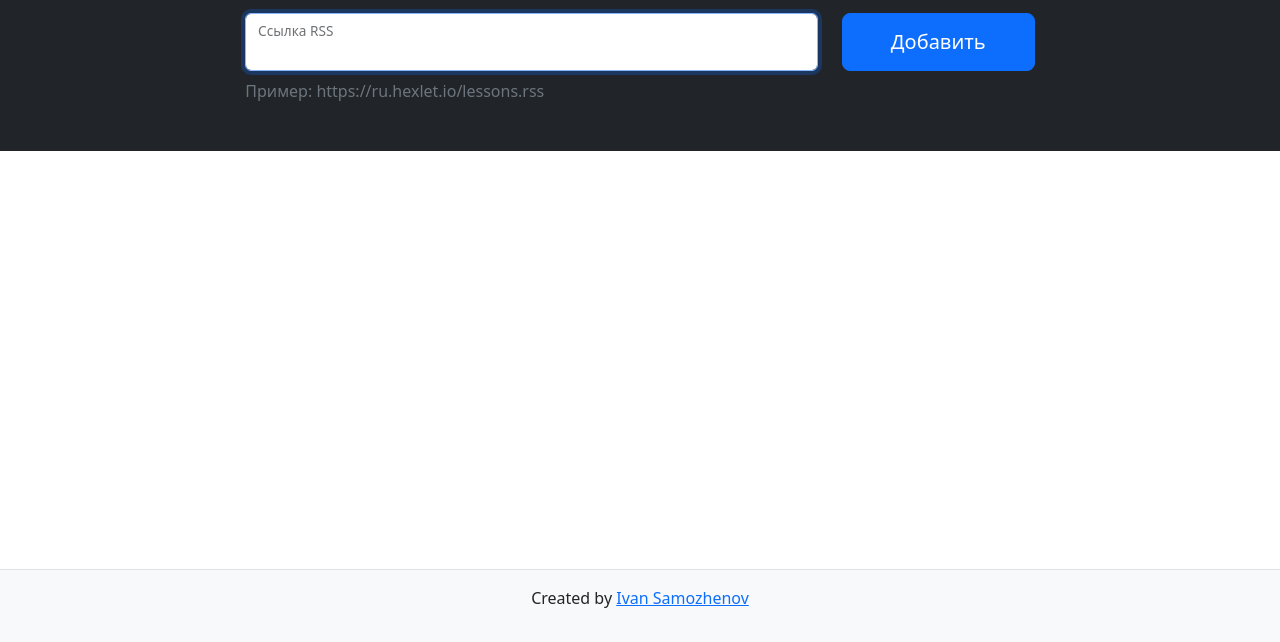
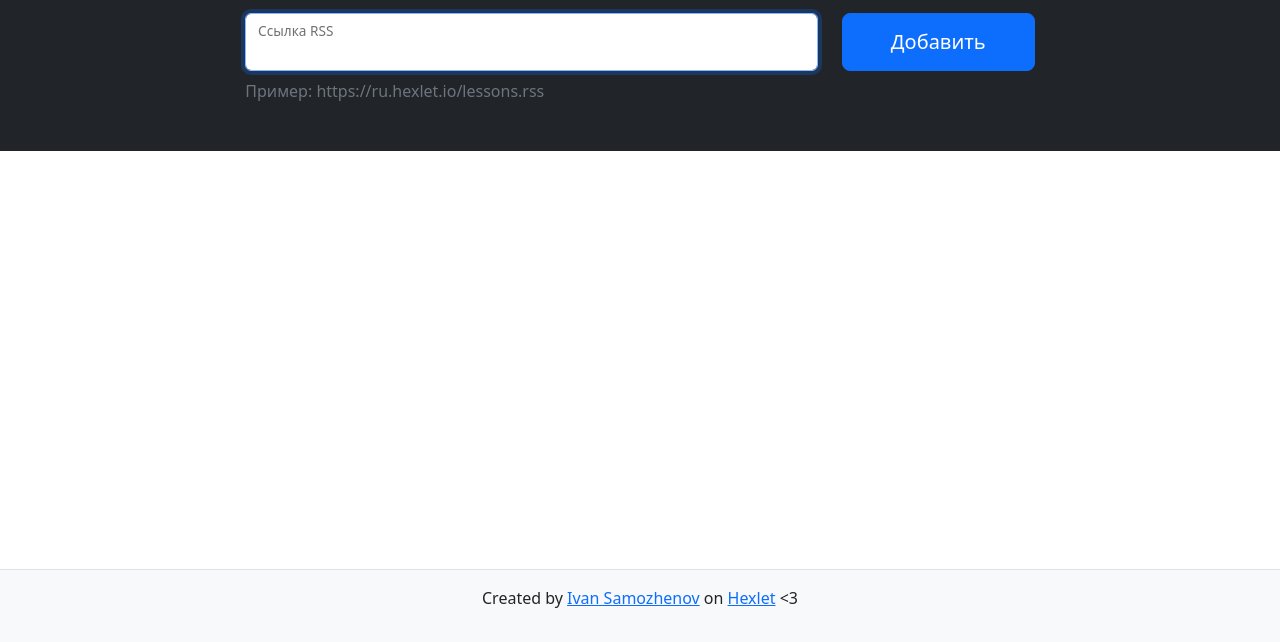
Before and after one commit to SamIvan-ark/frontend-project-11, a website built with webpack: page index.html in a window 1280 px wide. Shown: the part 158-800 px from the top of the page. Built offline with nearby package versions, Linux system fonts and the light colour scheme.

Commit message:
Add signature to layout

```diff
--- a/index.html
+++ b/index.html
@@ -37,7 +37,7 @@
     <footer class="footer border-top py-3 mt-5 bg-light">
       <div class="container-xl">
         <div class="text-center">
-          <p>Created by <a href="https://github.com/SamIvan-ark/frontend-project-11" target="_blank">Ivan Samozhenov</a></p>
+          <p>Created by <a href="https://github.com/SamIvan-ark/frontend-project-11" target="_blank">Ivan Samozhenov</a> on <a href="https://ru.hexlet.io">Hexlet</a> <3</p>
         </div>
       </div>
     </footer>
```
